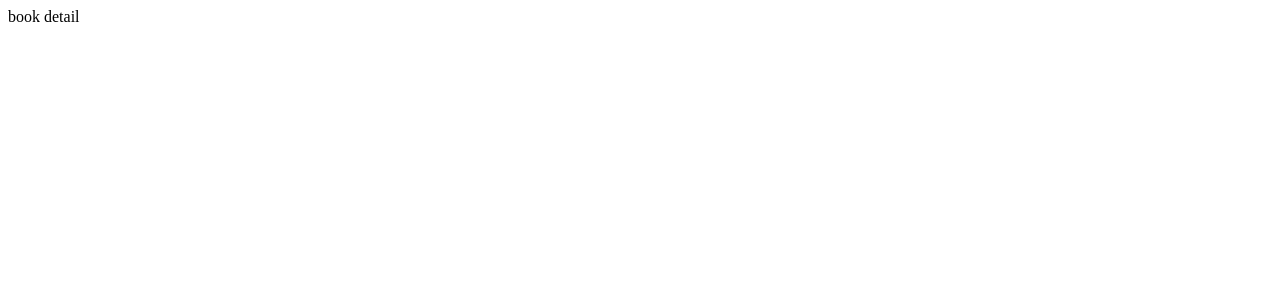
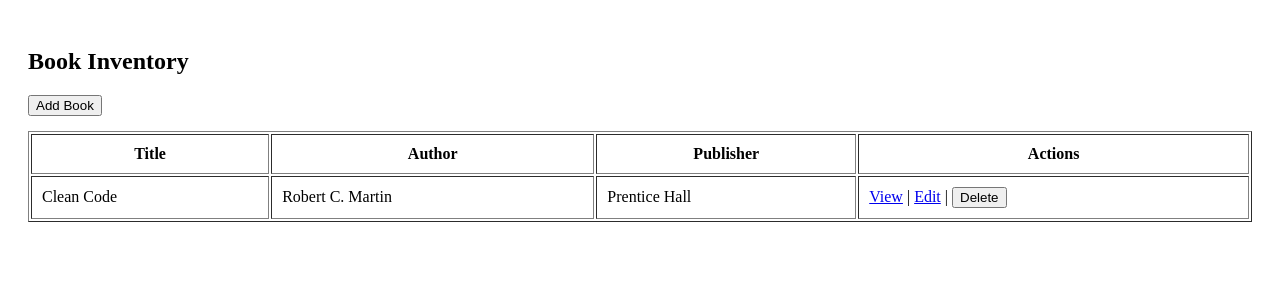
Before and after one commit to ganeshkore/Book-Inventory-Management-System, a React (Vite) app: page / in a window 1280 px wide. Shown: the top 300 px of the page. Built offline with nearby package versions, Linux system fonts and the light colour scheme; data requests are answered from the project's data file.

Commit message:
Built home page with table layout to display the data and api integration

```diff
--- a/src/pages/Home.jsx
+++ b/src/pages/Home.jsx
@@ -1,15 +1,49 @@
-import React, { useEffect } from 'react'
-import { getBooks } from '../services/bookService';
+import { useEffect, useState } from "react";
+import { getBooks } from "../services/bookService";
+import { Link } from "react-router-dom";
 
 const Home = () => {
+  const [books, setBooks] = useState([]);
 
   useEffect(() => {
-    getBooks().then((res) => console.log(res.data));
+    getBooks().then((res) => setBooks(res.data));
   }, []);
 
   return (
-    <div>book detail</div>
-  )
-}
+    <div style={{ padding: "20px", maxHeight: "100vh", overflowY: "auto" }}>
+      <h2>Book Inventory</h2>
 
-export default Home
+      <Link to="/add">
+        <button>Add Book</button>
+      </Link>
+
+      <table border="1" width="100%" cellPadding="10" style={{ marginTop: "15px" }}>
+        <thead>
+          <tr>
+            <th>Title</th>
+            <th>Author</th>
+            <th>Publisher</th>
+            <th>Actions</th>
+          </tr>
+        </thead>
+
+        <tbody>
+          {books.map((book) => (
+            <tr key={book.id}>
+              <td>{book.title}</td>
+              <td>{book.author}</td>
+              <td>{book.publisher}</td>
+              <td>
+                <Link to={`/book/${book.id}`}>View</Link>{" | "}
+                <Link to={`/edit/${book.id}`}>Edit</Link>{" | "}
+                <button>Delete</button>
+              </td>
+            </tr>
+          ))}
+        </tbody>
+      </table>
+    </div>
+  );
+};
+
+export default Home;
```
